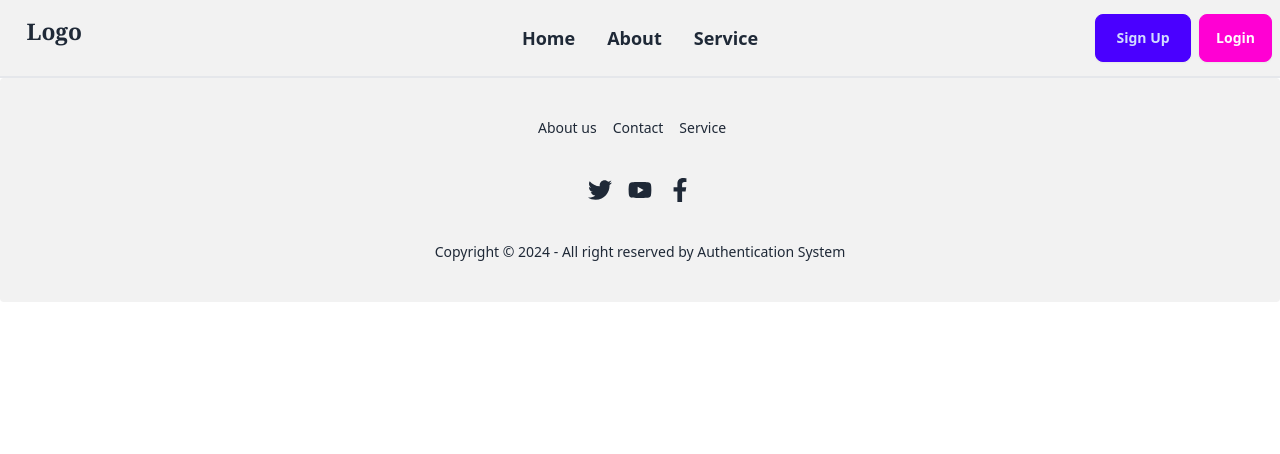
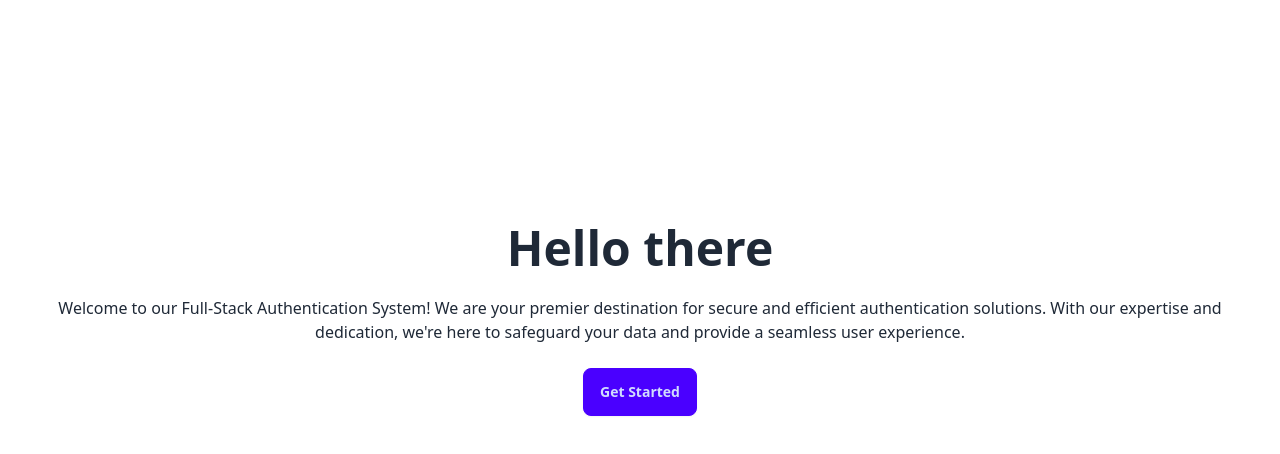
Before and after one commit to PrinceInScripts/Full-Stack-Authentication-System, a React (Create React App) app in the folder client/: page / in a window 1280 px wide. Shown: the top 454 px of the page. Built offline with nearby package versions, Linux system fonts and the light colour scheme.

Commit message:
done hero compoent

```diff
--- a/client/src/App.js
+++ b/client/src/App.js
@@ -6,11 +6,12 @@ import Navbar from "./components/Navbar/Navbar";
 import { Route, Routes } from "react-router-dom";
 import Footer from "./components/Footer/Footer";
 import Layout from "./components/Layout/Layout";
+import Hero from "./components/Hero/Hero";
 
 function App() {
   return (
     <Routes>
-      <Route path="/" element={<Layout />} />
+      <Route path="/" element={<Hero />} />
     </Routes>
   );
 }
--- /dev/null
+++ b/client/src/components/Hero/Hero.jsx
@@ -0,0 +1,20 @@
+import React from 'react'
+import Layout from '../Layout/Layout'
+
+function Hero() {
+  return (
+
+    <div className="hero min-h-[80vh] bg-base-900">
+    <div className="hero-content text-center">
+      <div className=" max-w-max">
+        <h1 className="text-5xl font-bold">Hello there</h1>
+        <p className="py-6">Welcome to our Full-Stack Authentication System! We are your premier destination for secure and efficient authentication solutions. With our expertise and dedication, we're here to safeguard your data and provide a seamless user experience.</p>
+        <button className="btn btn-primary">Get Started</button>
+      </div>
+    </div>
+  </div>
+
+  )
+}
+
+export default Hero
```
